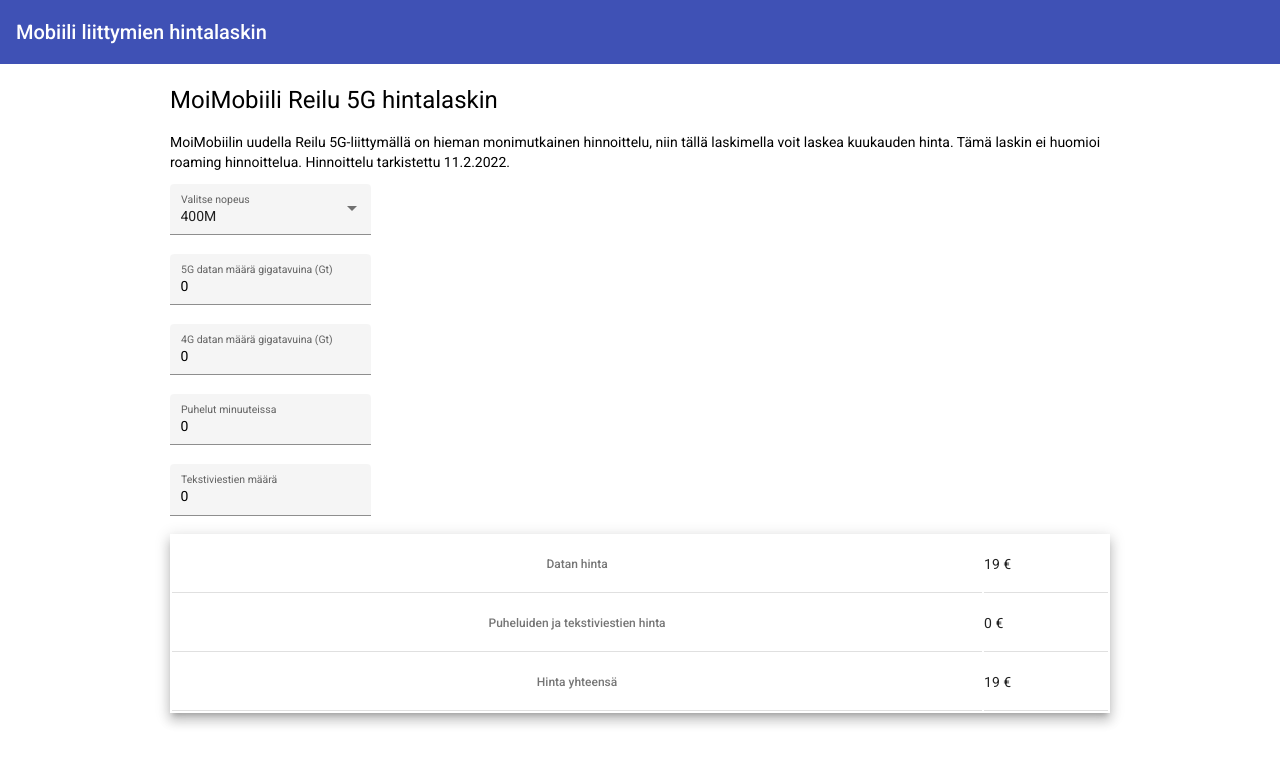
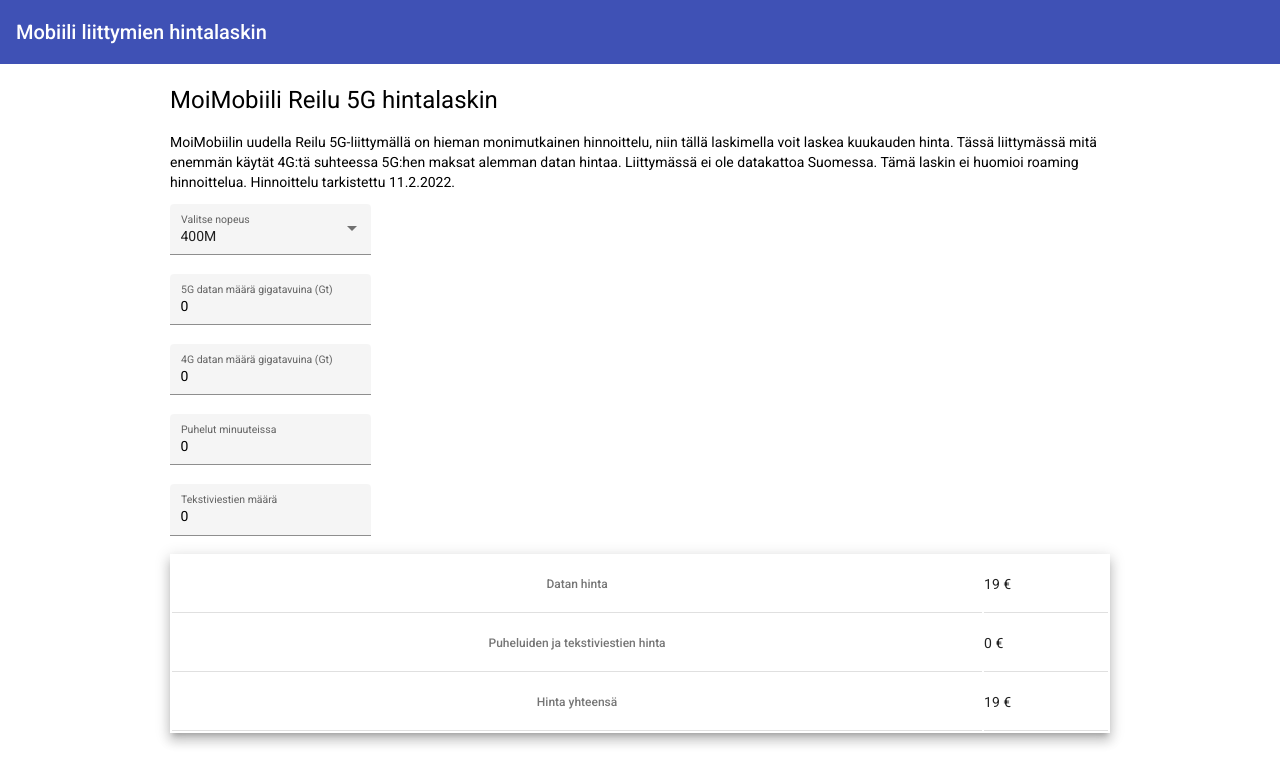
Before and after one commit to olkitu/fin-mobile-plan-pricing-calculator, an Angular app: page / in a window 1280 px wide. Shown: the top 784 px of the page. Built offline with nearby package versions, Linux system fonts and the light colour scheme.

Commit message:
Fix build error

```diff
--- a/angular.json
+++ b/angular.json
@@ -37,8 +37,8 @@
               "budgets": [
                 {
                   "type": "initial",
-                  "maximumWarning": "500kb",
-                  "maximumError": "1mb"
+                  "maximumWarning": "1000kb",
+                  "maximumError": "2mb"
                 },
                 {
                   "type": "anyComponentStyle",
--- a/src/app/app.component.html
+++ b/src/app/app.component.html
@@ -4,7 +4,7 @@
 </mat-toolbar>
 <div class="container">
   <h1> MoiMobiili Reilu 5G hintalaskin</h1>
-  <p>MoiMobiilin uudella Reilu 5G-liittymällä on hieman monimutkainen hinnoittelu, niin tällä laskimella voit laskea kuukauden hinta. Tämä laskin ei huomioi roaming hinnoittelua. Hinnoittelu tarkistettu 11.2.2022.</p>
+  <p>MoiMobiilin uudella Reilu 5G-liittymällä on hieman monimutkainen hinnoittelu, niin tällä laskimella voit laskea kuukauden hinta. Tässä liittymässä mitä enemmän käytät 4G:tä suhteessa 5G:hen maksat alemman datan hintaa. Liittymässä ei ole datakattoa Suomessa. Tämä laskin ei huomioi roaming hinnoittelua. Hinnoittelu tarkistettu 11.2.2022.</p>
   <div>
     <form method="POST" #MoiMobiiliReilu5GForm="ngForm">
       <mat-form-field appearance="fill">
```
Also changed, not shown: .browserslistrc.
